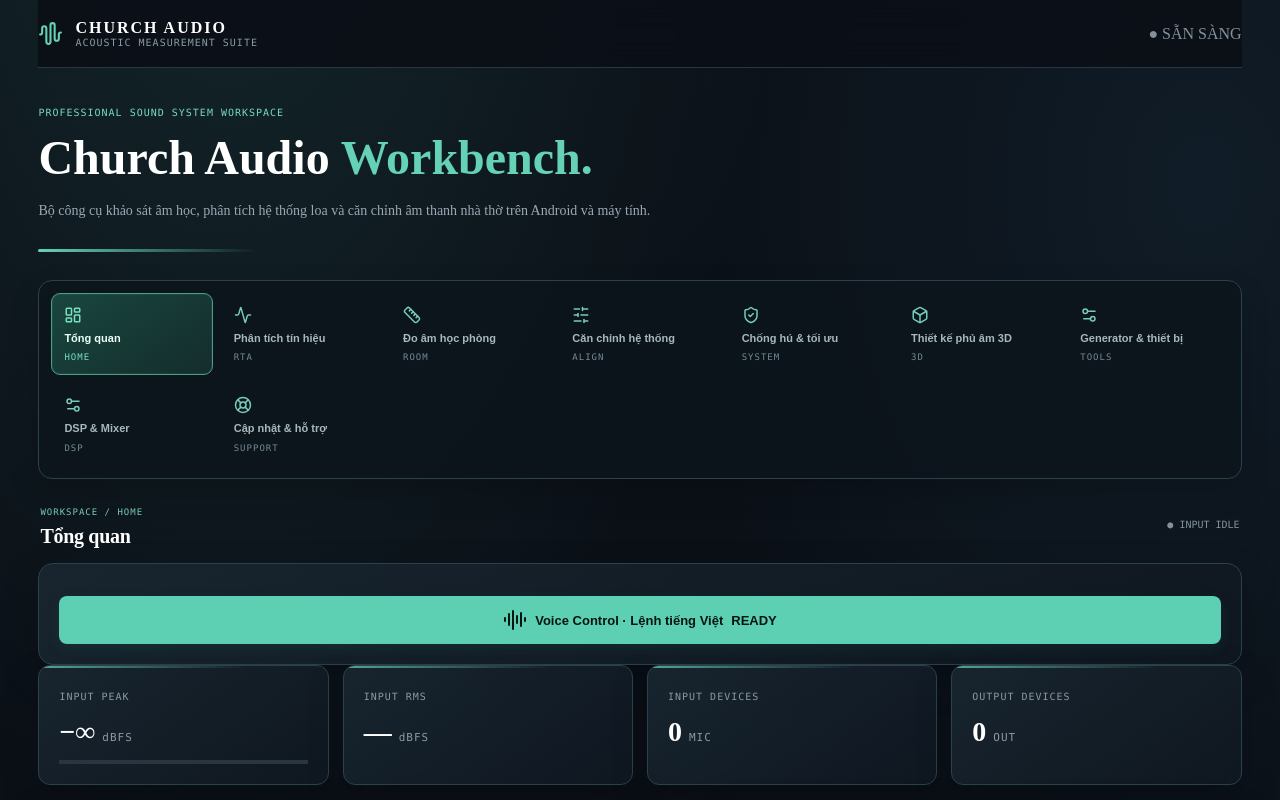
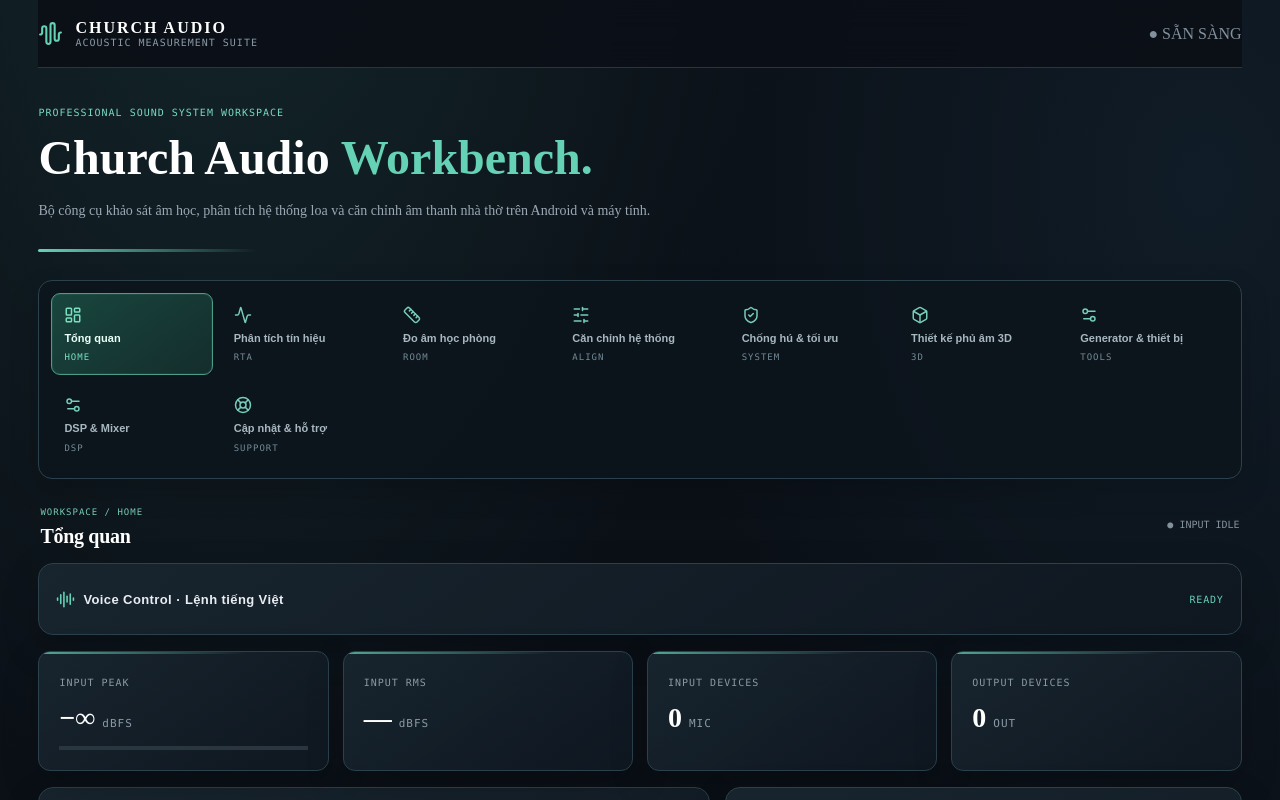
Before and after one commit to nhocktrung2019-ux/CHURCH-AUDIO-AI, a React (Vite) app: page / in a window 1280 px wide. Shown: the top 800 px of the page. Built offline with nearby package versions, Linux system fonts and the light colour scheme.

Commit message:
style: add compact voice command controls

```diff
--- a/src/styles.css
+++ b/src/styles.css
@@ -467,3 +467,28 @@ footer{padding-bottom:calc(26px + env(safe-area-inset-bottom))}
 .readiness-item.limited{border-color:#66533d}
 .readiness-item.limited span{color:#e5b77e}
 @media(max-width:600px){.measurement-evidence-list,.readiness-grid,.dsp-device-summary{grid-template-columns:1fr}}
+
+
+/* Voice command workspace */
+.voice-assistant-panel{margin:0 0 16px;padding:13px 17px}
+.voice-assistant-toggle{display:flex!important;align-items:center;gap:10px;width:100%;margin:0!important;padding:4px 0!important;background:transparent!important;border:0!important;color:#e9edf2!important;text-align:left;box-shadow:none!important}
+.voice-assistant-toggle svg{width:19px;height:19px;color:var(--accent);flex:none}
+.voice-assistant-toggle b{font-size:13px;letter-spacing:.4px;flex:1}
+.voice-assistant-toggle span{font:10px ui-monospace,SFMono-Regular,Consolas,monospace;color:var(--accent);letter-spacing:.8px}
+.voice-assistant-actions{display:grid;grid-template-columns:1fr 1fr;gap:10px}
+.voice-assistant-actions button{margin-top:4px!important}
+.voice-command-form{margin-top:12px}
+.voice-command-form label{display:flex;align-items:center;gap:7px}
+.voice-command-form label svg{width:14px;height:14px}
+.voice-command-form>div{display:grid;grid-template-columns:minmax(0,1fr) auto;gap:8px}
+.voice-command-form input{min-width:0;width:100%;padding:11px;background:#0d151d;color:#e5edf1;border:1px solid #394752;border-radius:6px}
+.voice-command-form button{width:auto!important;min-width:88px;margin:0!important}
+.voice-transcript{margin:12px 0 0;color:#b5c7c8;font-size:12px}
+.voice-assistant-panel .device-notice{margin-bottom:0}
+@media(max-width:420px){
+ .voice-assistant-panel{padding:12px}
+ .voice-assistant-toggle b{font-size:11px}
+ .voice-assistant-actions{grid-template-columns:1fr}
+ .voice-command-form>div{grid-template-columns:minmax(0,1fr) 76px}
+ .voice-command-form button{min-width:76px;padding:10px 8px!important}
+}
```
